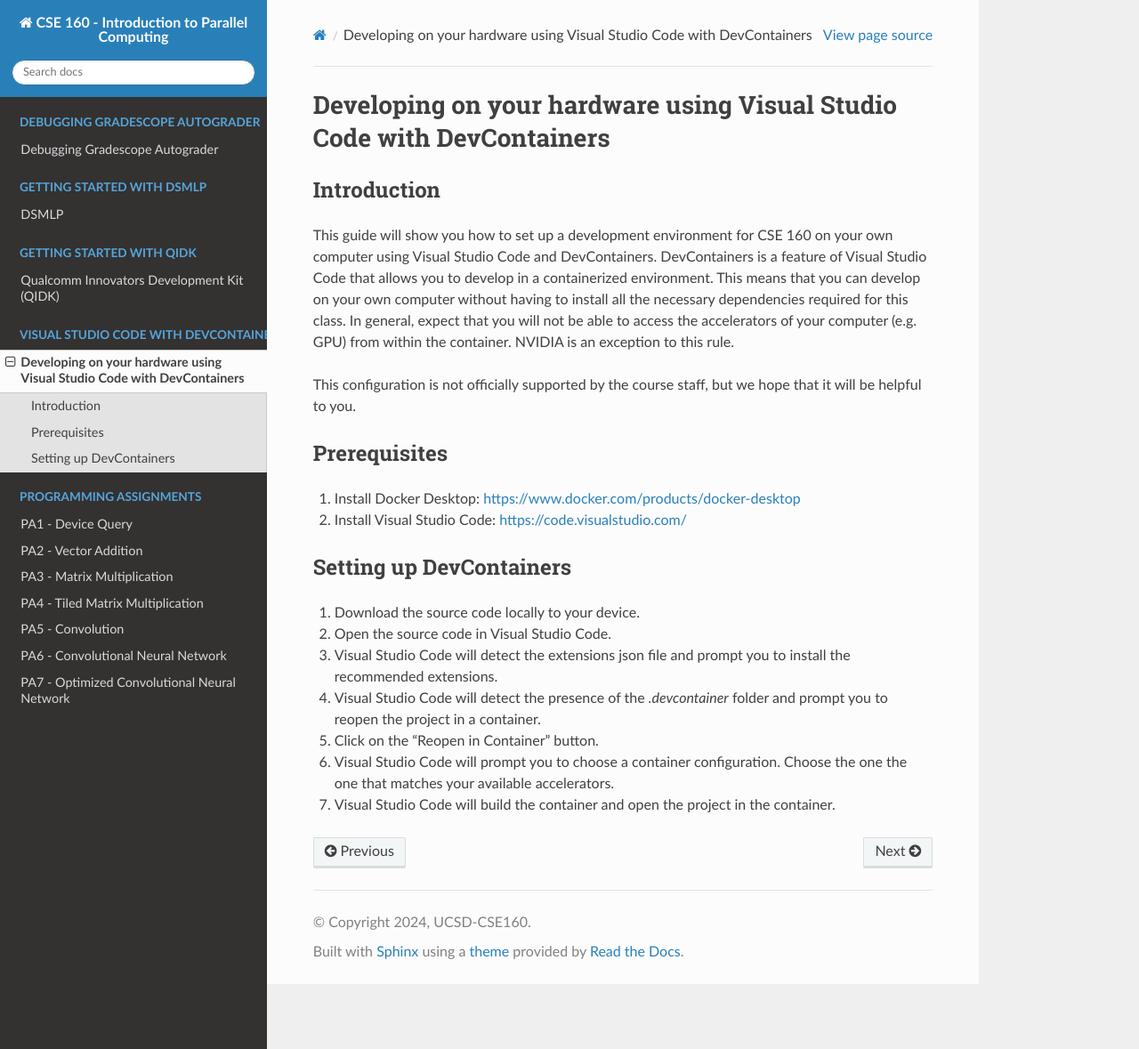
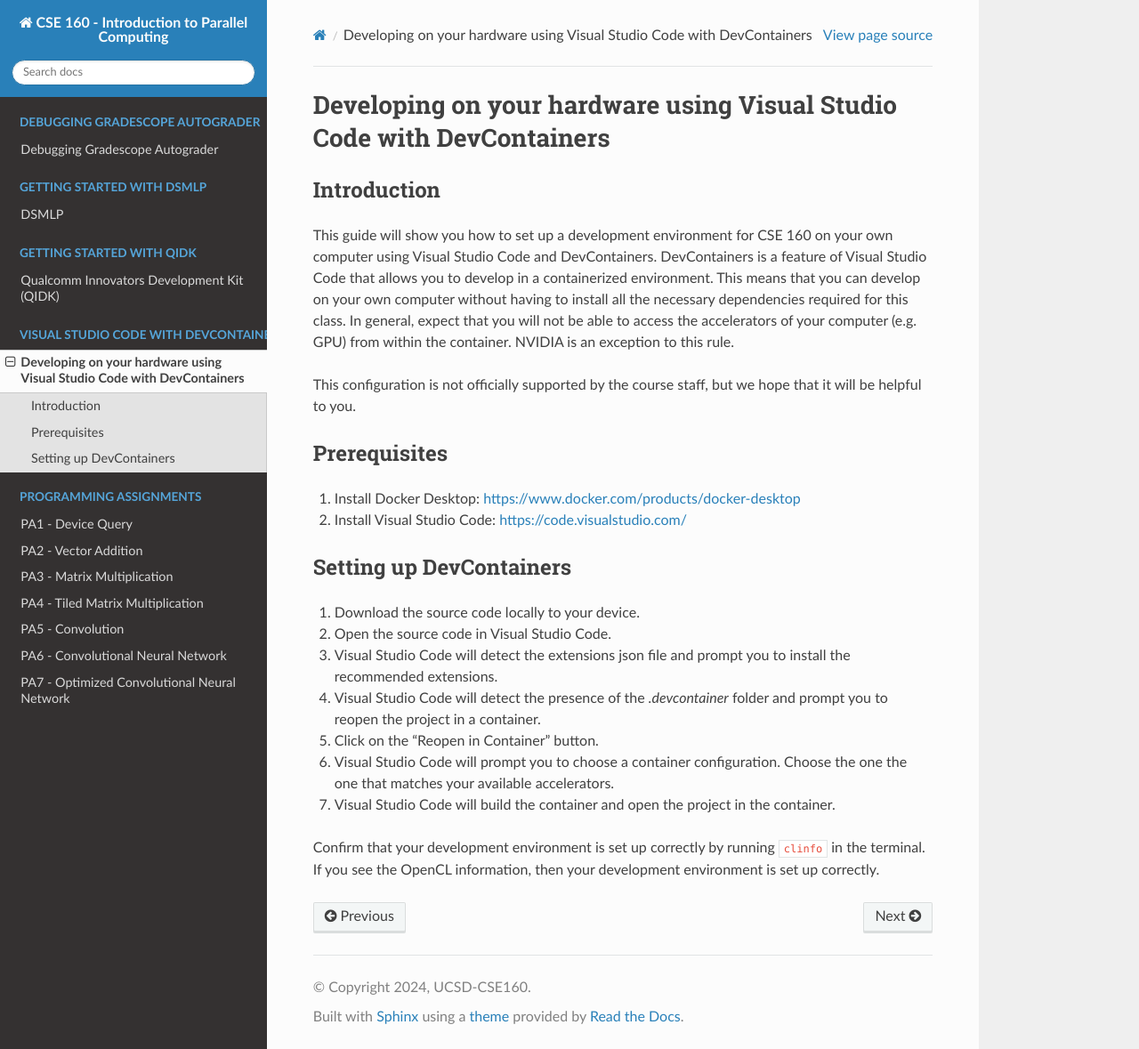
Before and after one commit to KastnerRG/cse160-docs, a Sphinx documentation site: the page built from docs/source/devcontainers.rst, in a window 1280 px wide and 1179 px high. Shown: the whole window at 89% size. Built offline with Sphinx 7.4.7 and the Read the Docs theme 3.1.0, drawn with Linux system fonts in a browser that asks for light colours; formulas are drawn with MathJax 3.

Commit message:
feat: remind students to run clinfo in the container to validate configuration

```diff
--- a/docs/source/devcontainers.rst
+++ b/docs/source/devcontainers.rst
@@ -25,3 +25,5 @@ Setting up DevContainers
 5. Click on the "Reopen in Container" button.
 6. Visual Studio Code will prompt you to choose a container configuration. Choose the one the one that matches your available accelerators.
 7. Visual Studio Code will build the container and open the project in the container.
+
+Confirm that your development environment is set up correctly by running :code:`clinfo` in the terminal. If you see the OpenCL information, then your development environment is set up correctly.
```
